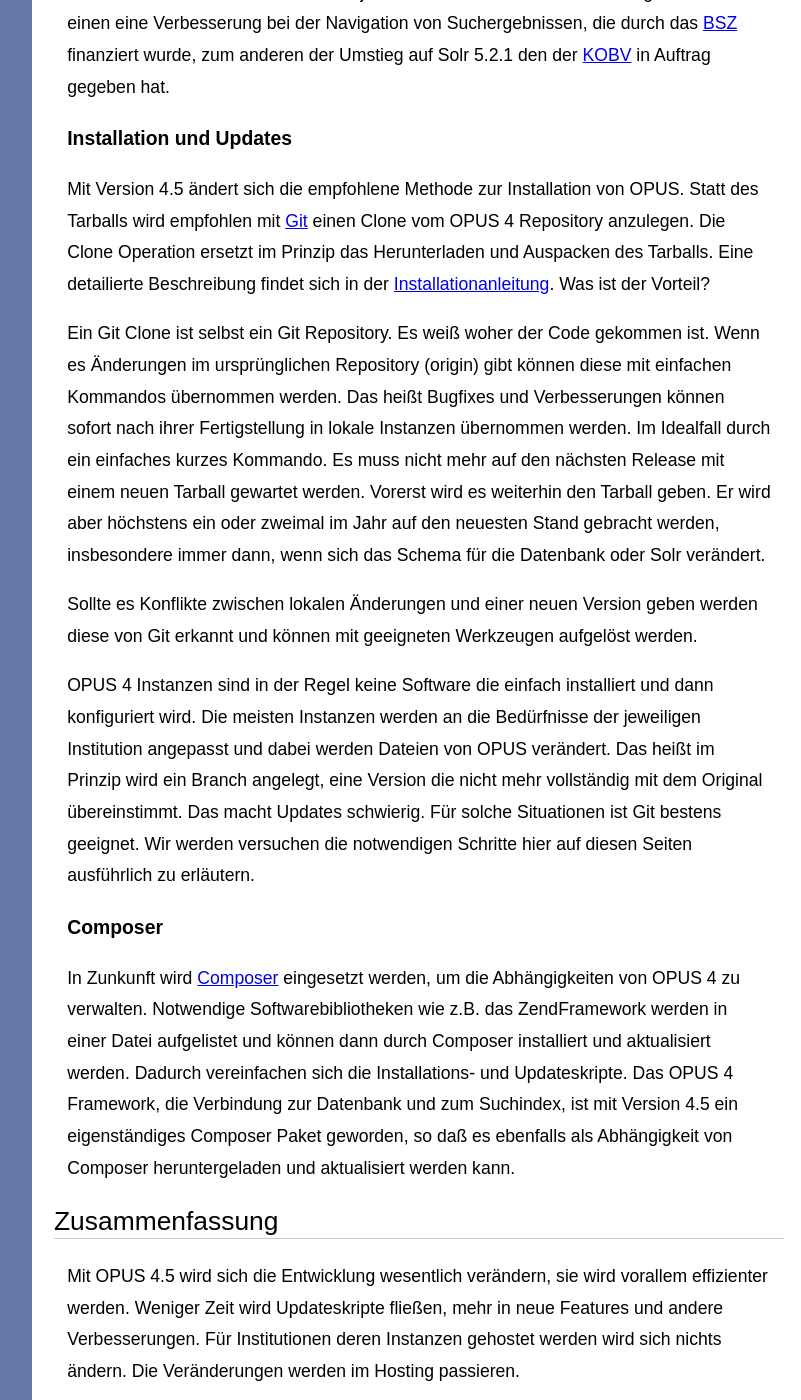
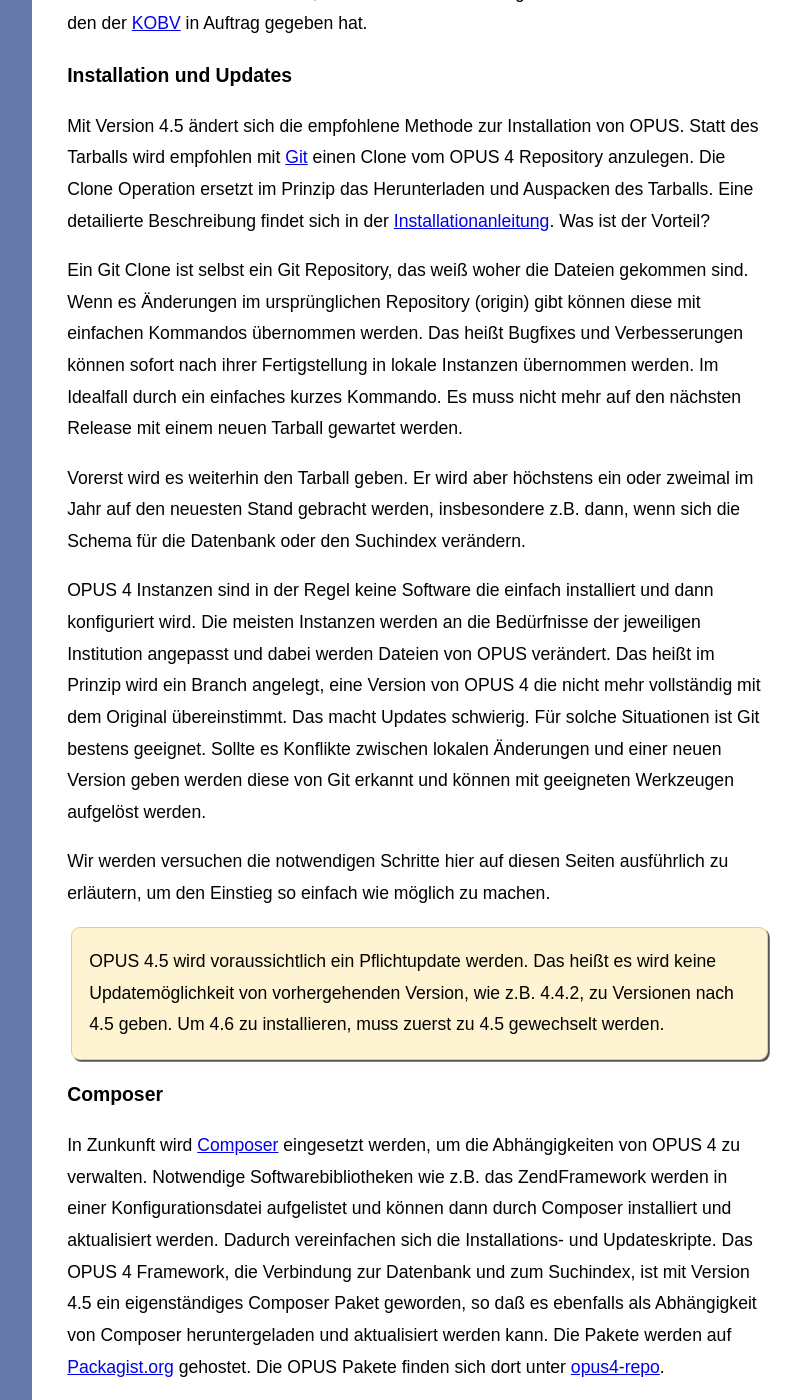
Before and after one commit to OPUS4/opus4.github.io, a Jekyll site: the page built from opus45.md, in a window 1280 px wide and 1400 px high, scrolled down 1029 px. Shown: the whole window, without its empty margins (224-1025 px from the left). Built offline with Jekyll 4.4.1, drawn with Linux system fonts in a browser that asks for light colours; some of the changed text lies outside the part shown.

Commit message:
#7 - Text überarbeitet. Migration hinzugefügt.

```diff
--- a/opus45.md
+++ b/opus45.md
@@ -24,18 +24,17 @@
 ### Entwicklung
 
 Durch die Migration zu [GitHub](https://github.com/opus4) ist die Entwicklung von OPUS 4 noch offener geworden.
-Als Open Source Projekt war der Source Code von OPUS 4 immer frei zugänglich auf
+Als Open Source Projekt war der Source Code von OPUS 4 immer frei zugänglich in
 den [Subversion](https://svn.zib.de/opus4dev)
-Repositorien am [ZIB](http://www.zib.de). Diese bleiben auch weiterhin zugänglich, werden aber nicht mehr gepflegt.
-Die Dateien aus den Subversion Repositorien wurden in neue Git Repositorien auf GitHub migriert. Die vorhergehenden
-Versionen der Dateien, also die gesamten Änderungen der letzten Jahre, wurden dabei mit übertragen.
+Repositorien am [ZIB](http://www.zib.de). Diese bleiben auch weiterhin zugänglich, werden aber nicht mehr weiter
+gepflegt. Die Entwicklung findet jetzt auf GitHub statt.
 
-GitHub bietet mehr Werkzeuge, die jetzt für die Entwicklung von OPUS 4 eingesetzt werden können und die Zusammenarbeit
-mit externen Entwicklern und anderen Institutionen, die sich an der Entwicklung beteiligen wollen, vereinfachen.
+Auf GitHub stehen mehr Werkzeuge zur Verfügung, die unter anderem die Zusammenarbeit mit externen Entwicklern und
+anderen Institutionen, die sich an der Entwicklung beteiligen wollen, wesentlich vereinfachen.
 
-Für OPUS 4.5 wurde bereits zwei Projekte mit externen Entwicklern durchgeführt. Zum einen eine Verbesserung bei der
-Navigation von Suchergebnissen, die durch das [BSZ](https://www.bsz-bw.de) finanziert wurde, zum anderen der Umstieg
-auf Solr 5.2.1 den der [KOBV](https://www.kobv.de) in Auftrag gegeben hat.
+Für OPUS 4.5 wurde bereits zwei Projekte mit externen Entwicklern auf GitHub durchgeführt. Zum einen eine Verbesserung
+bei der Navigation von Suchergebnissen, die durch das [BSZ](https://www.bsz-bw.de) finanziert wurde, zum anderen der
+Umstieg von Solr 1.4.1 auf Solr 5.2.1 den der [KOBV](https://www.kobv.de) in Auftrag gegeben hat.
 
 ### Installation und Updates
 
@@ -44,35 +43,48 @@
 Herunterladen und Auspacken des Tarballs. Eine detailierte Beschreibung findet sich in der
 [Installationanleitung]({{ site.baseurl }}/installation/installation.html). Was ist der Vorteil?
 
-Ein Git Clone ist selbst ein Git Repository. Es weiß woher der Code gekommen ist. Wenn es Änderungen im ursprünglichen
+Ein Git Clone ist selbst ein Git Repository, das weiß woher die Dateien gekommen sind. Wenn es Änderungen im
+ursprünglichen
 Repository (origin) gibt können diese mit einfachen Kommandos übernommen werden. Das heißt Bugfixes und Verbesserungen
 können sofort nach ihrer Fertigstellung in lokale Instanzen übernommen werden. Im Idealfall durch ein einfaches kurzes
-Kommando.
-Es muss nicht mehr auf den nächsten Release mit einem neuen Tarball gewartet werden. Vorerst wird es weiterhin den
-Tarball geben. Er wird aber höchstens
-ein oder zweimal im Jahr auf den neuesten Stand gebracht werden, insbesondere immer dann, wenn sich das Schema für die
-Datenbank oder Solr verändert.
+Kommando. Es muss nicht mehr auf den nächsten Release mit einem neuen Tarball gewartet werden.
 
-Sollte es Konflikte zwischen lokalen Änderungen und einer neuen Version geben werden diese von Git erkannt und
-können mit geeigneten Werkzeugen aufgelöst werden.
+Vorerst wird es weiterhin den Tarball geben. Er wird aber höchstens ein oder zweimal im Jahr auf den neuesten Stand
+gebracht werden, insbesondere z.B. dann, wenn sich die Schema für die Datenbank oder den Suchindex verändern.
 
 OPUS 4 Instanzen sind in der Regel keine Software die einfach installiert und dann konfiguriert wird. Die meisten
 Instanzen werden an die Bedürfnisse der jeweiligen Institution angepasst und dabei werden Dateien von OPUS verändert.
-Das heißt im Prinzip wird ein Branch angelegt, eine Version die nicht mehr vollständig mit dem Original übereinstimmt.
-Das macht Updates schwierig. Für solche Situationen ist Git bestens geeignet. Wir werden versuchen die notwendigen
-Schritte hier auf diesen Seiten ausführlich zu erläutern.
+Das heißt im Prinzip wird ein Branch angelegt, eine Version von OPUS 4 die nicht mehr vollständig mit dem Original
+übereinstimmt. Das macht Updates schwierig. Für solche Situationen ist Git bestens geeignet. Sollte es Konflikte
+zwischen lokalen Änderungen und einer neuen Version geben werden diese von Git erkannt und können mit geeigneten
+Werkzeugen aufgelöst werden.
+
+Wir werden versuchen die notwendigen Schritte hier auf diesen Seiten ausführlich zu erläutern, um den Einstieg so
+einfach wie möglich zu machen.
+
+<p class="note">
+OPUS 4.5 wird voraussichtlich ein Pflichtupdate werden. Das heißt es wird keine Updatemöglichkeit von vorhergehenden
+Version, wie z.B. 4.4.2,  zu Versionen nach 4.5 geben. Um 4.6 zu installieren, muss zuerst zu 4.5 gewechselt werden.
+</p>
 
 ### Composer
 
 In Zunkunft wird [Composer](https://getcomposer.org) eingesetzt werden, um die Abhängigkeiten von OPUS 4 zu verwalten.
-Notwendige Softwarebibliotheken wie z.B. das ZendFramework werden in einer Datei aufgelistet und können dann durch
-Composer installiert und aktualisiert werden. Dadurch vereinfachen sich die Installations- und Updateskripte. Das
-OPUS 4 Framework, die Verbindung zur Datenbank und zum Suchindex, ist mit Version 4.5 ein eigenständiges Composer Paket
-geworden, so daß es ebenfalls als Abhängigkeit von Composer heruntergeladen und aktualisiert werden kann.
+Notwendige Softwarebibliotheken wie z.B. das ZendFramework werden in einer Konfigurationsdatei aufgelistet und können
+dann durch Composer installiert und aktualisiert werden. Dadurch vereinfachen sich die Installations- und Updateskripte.
+Das OPUS 4 Framework, die Verbindung zur Datenbank und zum Suchindex, ist mit Version 4.5 ein eigenständiges Composer
+Paket geworden, so daß es ebenfalls als Abhängigkeit von Composer heruntergeladen und aktualisiert werden kann. Die
+Pakete werden auf [Packagist.org](https://packagist.org) gehostet. Die OPUS Pakete finden sich dort unter
+[opus4-repo](https://packagist.org/packages/opus4-repo).
 
+### Migration
+
+Der Code für die Migration von OPUS 3 wurde aus der normalen OPUS 4 Release entfernt und in ein eigenes
+Repository [migration](https://github.com/opus4/migration) auf GitHub verschoben. Die Migration wird in Zukunft eine
+optionale Komponente sein, die bei Bedarf installiert werden kann.
 
 ## Zusammenfassung
 
 Mit OPUS 4.5 wird sich die Entwicklung wesentlich verändern, sie  wird vorallem effizienter werden. Weniger Zeit wird
-Updateskripte fließen, mehr in neue Features und andere Verbesserungen. Für Institutionen deren Instanzen gehostet
+in Updateskripte fließen, mehr in neue Features und andere Verbesserungen. Für Institutionen deren Instanzen gehostet
 werden wird sich nichts ändern. Die Veränderungen werden im Hosting passieren.
```
Also changed, not shown: other parts of opus45.md (+2 -2 lines).
